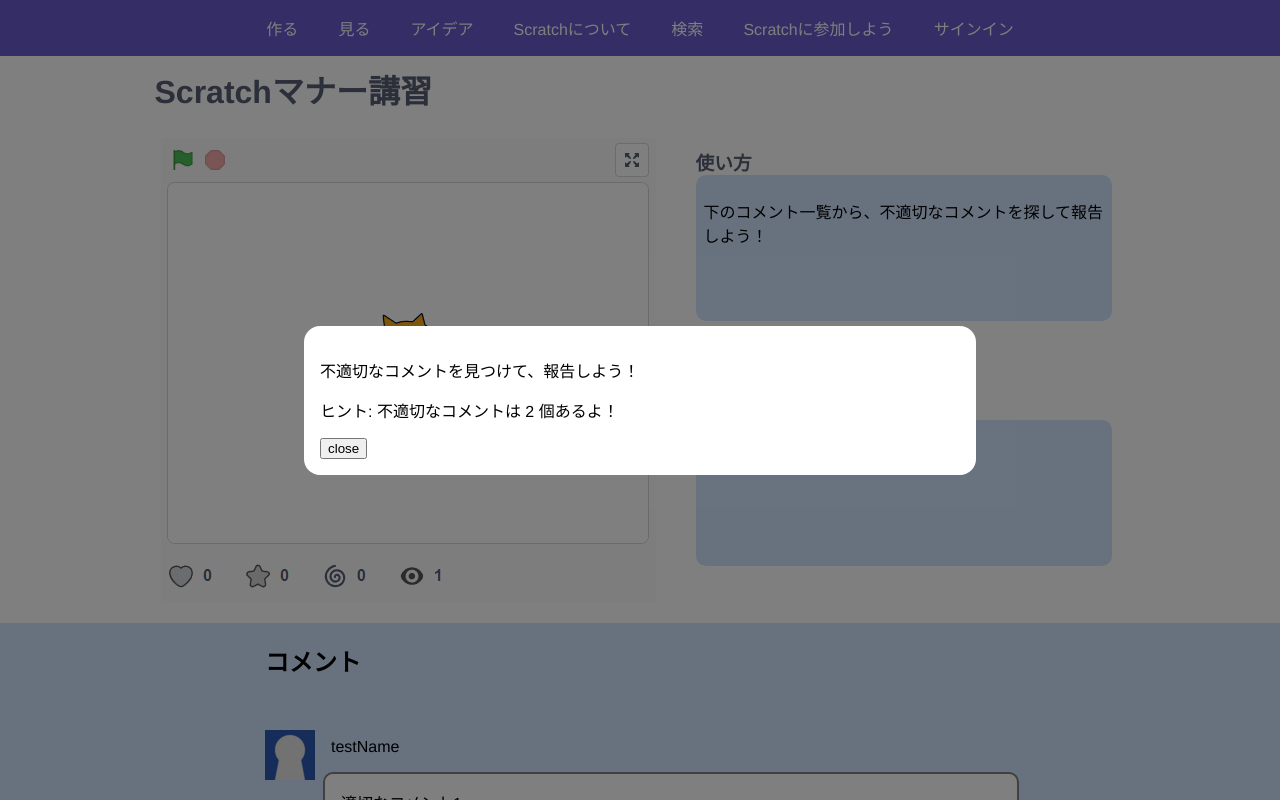
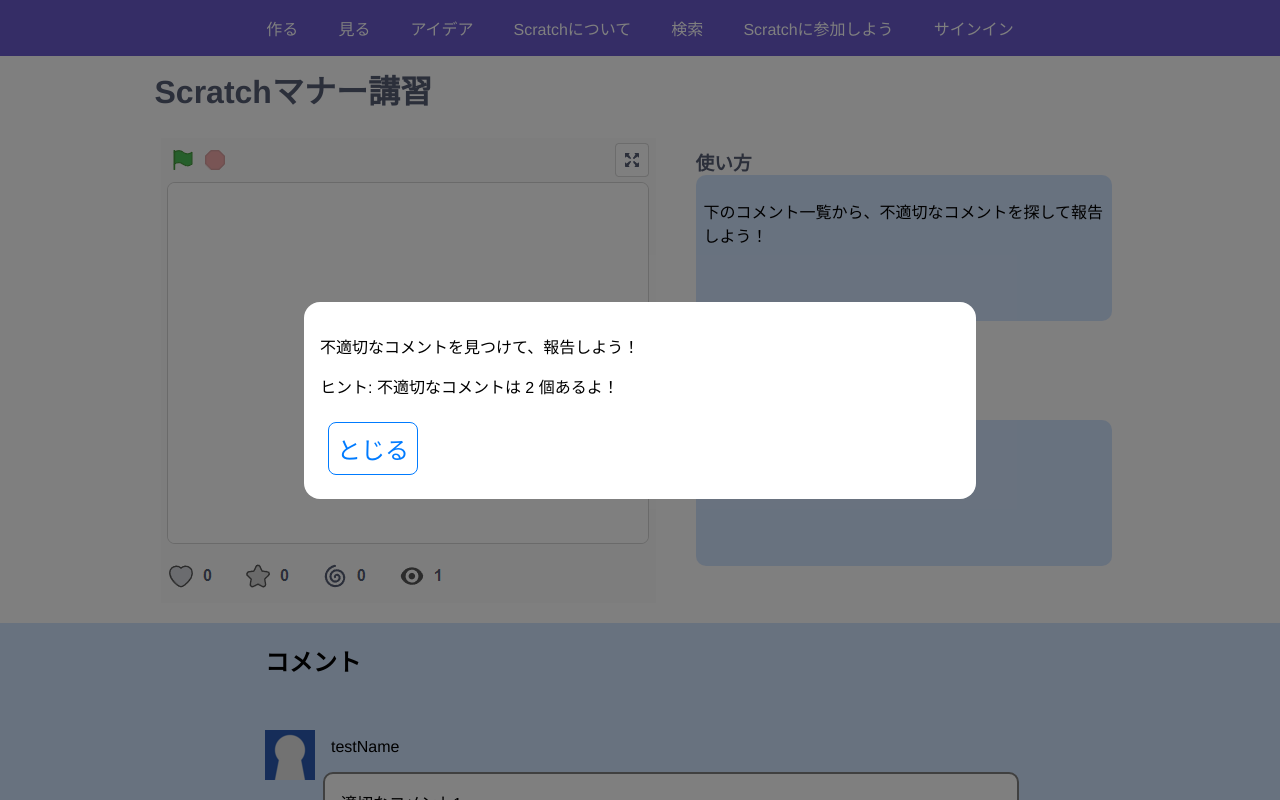
Before and after one commit to ca-techkids/scratch-manner-course, a React (Create React App) app: page / in a window 1280 px wide. Shown: the top 800 px of the page. Built offline with nearby package versions, Linux system fonts and the light colour scheme.

Commit message:
add: とじるボタンをPolta風に

```diff
--- a/src/App.css
+++ b/src/App.css
@@ -211,7 +211,7 @@
   margin: 1rem;
 }
 
-.result-close-button {
+.close-button {
   font-size: x-large;
   color: #007bff;
   background-color: white;
@@ -223,7 +223,7 @@
   transition-duration: .1s;
 }
 
-.result-close-button:hover {
+.close-button:hover {
   font-size: x-large;
   color: white;
   background-color: #007bff;
--- a/src/Component/AnswerResult.tsx
+++ b/src/Component/AnswerResult.tsx
@@ -23,11 +23,22 @@
     return (
       <div className="overlay">
         <div className="modal-window">
-          {result}
-          <button onClick={() => {
-            props.closeHandler();
-            props.setShowAnswer(false);
-            }}>close</button>
+          <div className="explanation-container">
+            {result}
+            <img
+              src={props.explanationImagePath}
+              className="explanation-slide"
+            />
+            <button
+              onClick={() => {
+                props.closeHandler();
+                props.setShowAnswer(false);
+              }}
+              className="close-button"
+            >
+              とじる
+            </button>
+          </div>
         </div>
       </div>
     );
--- a/src/Component/SplashContent.tsx
+++ b/src/Component/SplashContent.tsx
@@ -12,7 +12,9 @@
         <div className="modal-window">
           <p>不適切なコメントを見つけて、報告しよう！</p>
           <p>ヒント: 不適切なコメントは {targetCount} 個あるよ！</p>
-          <button onClick={() => setShow(false)}>close</button>
+          <button onClick={() => setShow(false)} className="close-button">
+            とじる
+          </button>
         </div>
       </div>
     );
--- a/src/Component/TotalResult.tsx
+++ b/src/Component/TotalResult.tsx
@@ -15,7 +15,7 @@
         <div className="modal-window">
           <p>正解した数: {props.correctCount}</p>
           <p>間違えた数: {props.wrongCount}</p>
-          <button onClick={() => setShow(false)}>close</button>
+          <button onClick={() => setShow(false)} className="close-button">とじる</button>
         </div>
       </div>
     );
```
